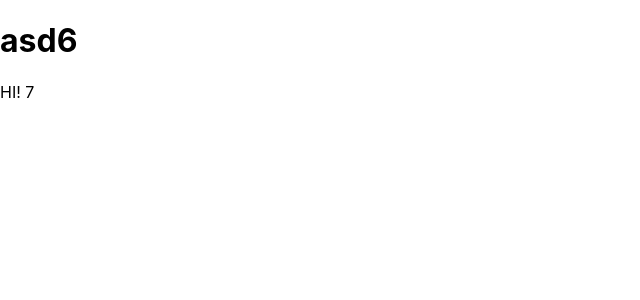
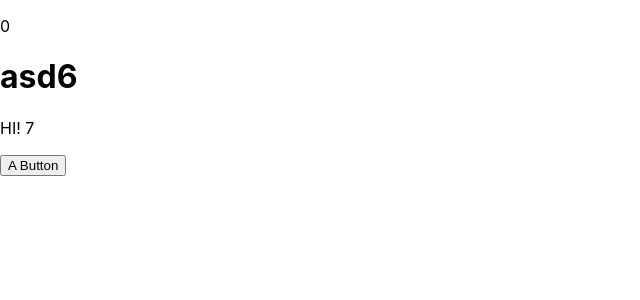
Before and after one commit to MikeBendorf11/ReactPros, a React (Create React App) app: page / in a window 1280 px wide. Shown: the top 300 px of the page, without its empty margins (0-640 px from the left). Built offline with nearby package versions, Linux system fonts and the light colour scheme.

Commit message:
2 ways of handling events, button disables mouseover though

```diff
--- a/src/index.js
+++ b/src/index.js
@@ -6,37 +6,47 @@ import * as serviceWorker from './serviceWorker';
 
 var a = 1;
 
-//can't be called within class purpose??
 function AnotherTag(props){
   return <h1>{props.num}</h1>
 }
+//one way
+function Abutton(props){
+  return <button onClick={()=>clearInterval(props.itv)}>A Button</button>
 
+}
 
 class Atag extends React.Component{
-  //same as function Atag(){} but can set state and constructor
   constructor(props){
     super(props)
+    this.anotherNumb = 0;
     this.state = {
       b:0,
-      c: ''
+      c: '',
     }
+    //add a function to an event
+    this.handleMouseOver = this.handleMouseOver.bind(this);
   }
+  //second way
+  handleMouseOver(){
+    this.anotherNumb = this.anotherNumb + 1;
+  }
+  //this is why we would use state, to track var with events
   componentDidMount(){
     this.itv = setInterval(()=>{
       if((this.state.b)%2 == 0){
         this.setState({c: 'asd'+this.state.b})
       }
-      //setState can be self assignment
       this.setState({b: this.state.b+1})
     },1000);
-
   }
 
   render(){
     return(
       <div>
+        <p onMouseOver={this.handleMouseOver}>{this.anotherNumb}</p>
         <AnotherTag num={this.state.c}/>
         <p>HI! {this.state.b}</p>
+        <Abutton itv={this.itv}/>
       </div>
 
     )
```
